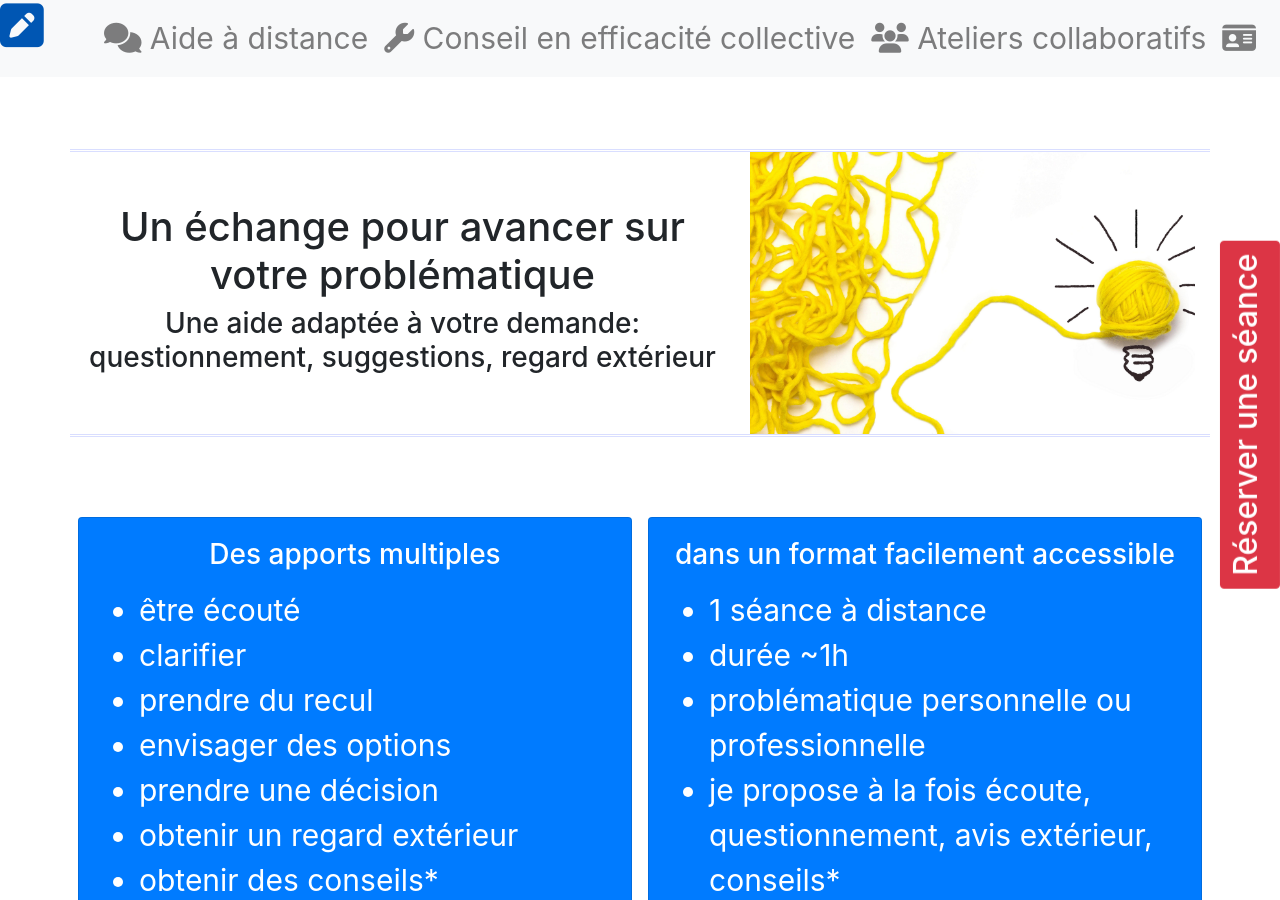
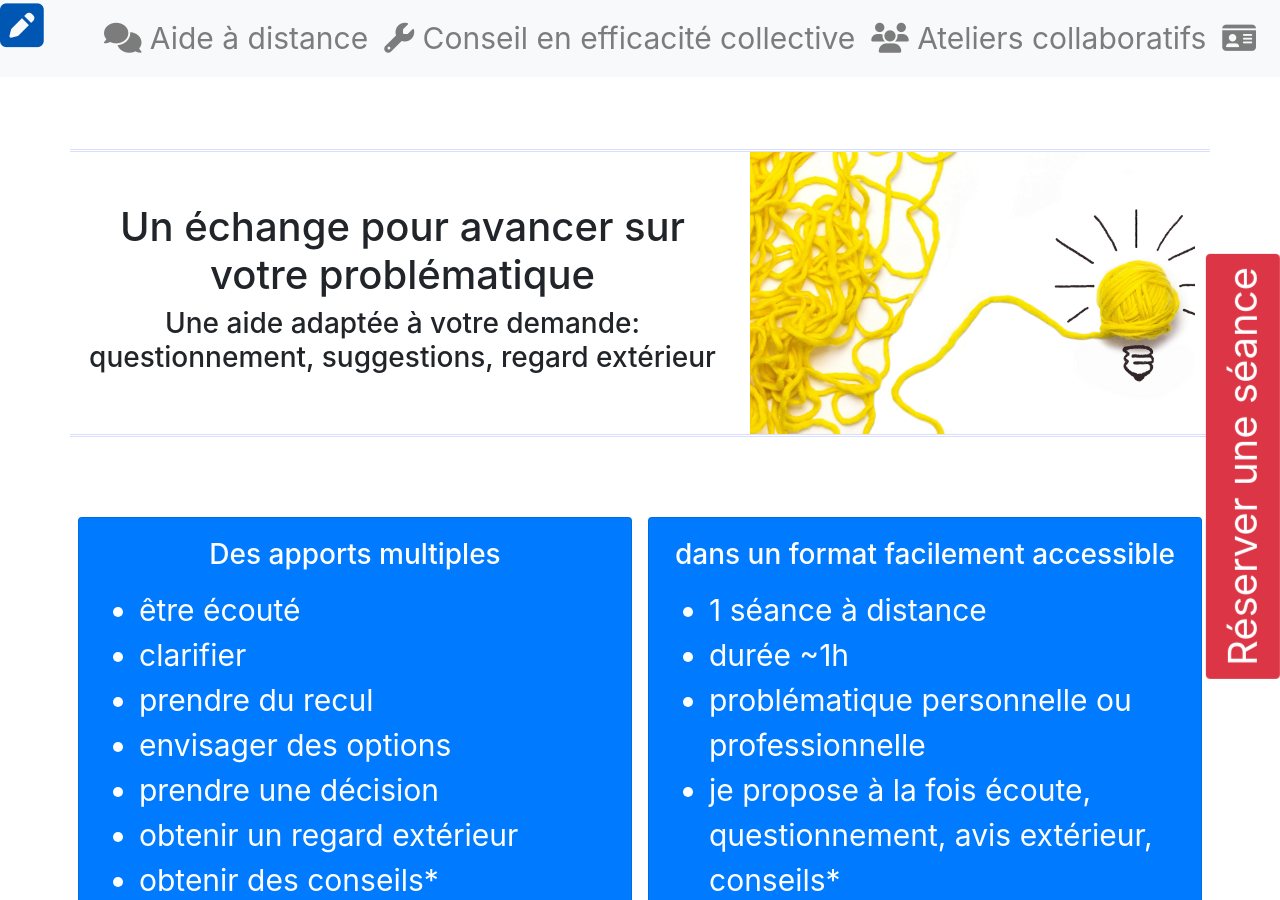
Before and after one commit to OrgaEvolutions/orgaevolutions.github.io, a Jekyll site: the page built from ecouteechange.html, in a window 1280 px wide and 900 px high. Built offline with Jekyll 4.4.1, drawn with Linux system fonts in a browser that asks for light colours; nearby versions of some CDN libraries.

Commit message:
bouton résa

```diff
--- a/ecouteechange.html
+++ b/ecouteechange.html
@@ -77,7 +77,7 @@ layout: default
 	</div>
 	<div class="p-2" style="font-size:30px">*des conseils peuvent être donnés dans le domaine du développement personnel, de l'efficacité individuelle et collective</div>
 </div>
-<div style="position:fixed;top:20vh;right:0vh;"><a href="reservation.html"><button type="button" class="btn btn-danger rotate"><h2>Réserver une séance</h2></button></a></div>
+<div style="position:fixed;top:20vh;right:0vh;"><a href="reservation.html"><button type="button" class="btn btn-danger rotate" style="font-size:40px;">Réserver une séance</button></a></div>
 <!--<div style="border-top:#d9deff double;border-bottom:#d9deff double;min-height: 85vh;background-image:url('img/echange/pelote.png')">
 
 	<h1>&Eacute;change à distance</h1><h4><i>pour particuliers et professionnels - durée ~1h</i></h4><br>
```
